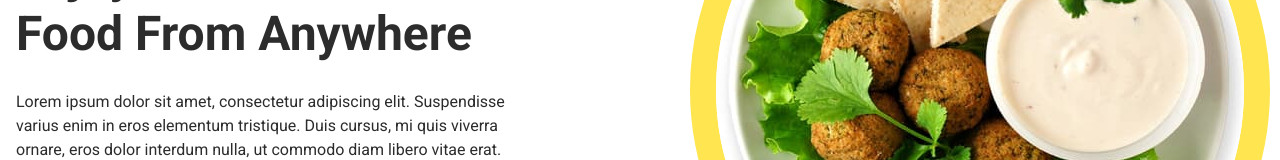
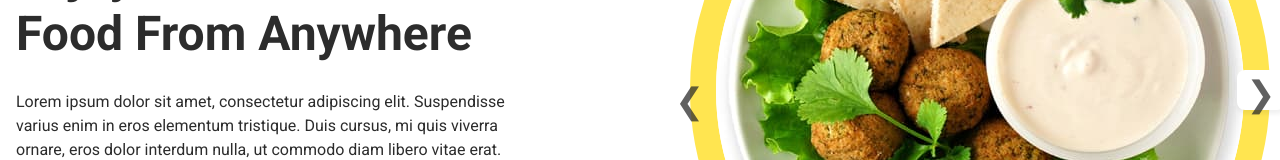
Before and after one commit to Alex1Go/foodsta, a plain HTML site: page index.html in a window 1280 px wide. Shown: the part 284-444 px from the top of the page. Drawn offline with nearby package versions, Linux system fonts and the light colour scheme.

Commit message:
как то

```diff
--- a/css/styles.css
+++ b/css/styles.css
@@ -141,6 +141,35 @@ body {
 
 }
 
+.slick-prev::before {
+    content: '\276E';
+    color: #2C2C2C;
+    font-size: 35px;
+}
+
+.slick-prev {
+    left: -15px;
+    z-index: 2;
+
+}
+
+.slick-next::before {
+    content: '\276F';
+    color: #2C2C2C;
+    font-size: 35px;
+    line-height: 1;
+}
+
+.slick-next {
+    right: -15px;
+    background: #FFFFFF;
+    box-shadow: 0px 4px 4px rgba(0, 0, 0, 0.06);
+    border-radius: 8px;
+    width: 48px;
+    height: 40px;
+}
+
+.slick-arrow {}
 
 /* ===== Offerings ===== */
 
--- a/index.html
+++ b/index.html
@@ -56,12 +56,8 @@
                     </p>
                     <button class="btn" type="button">Order Now</button>
                 </div>
-                <!-- <button>
-                    <svg class="hero-svg" width="48" height="40">
-                        <use href="./img/svg.svg#clickl"></use>
-                    </svg>
-                </button> -->
-                <div class="slider fade">
+                <div class="slider">
+                    <div class="fade">
                         <div>
                             <img class="hero-img" src="./img/eat1.jpg" alt="food" width="580" height="580" />
                         </div>
@@ -72,11 +68,7 @@
                             <img class="hero-img" src="./img/eat3.jpg" alt="food" width="580" height="580" />
                         </div>
                     </div>
-                <!-- <button>
-                    <svg width="32" height="32">
-                        <use href="./img/svg.svg#clickr"></use>
-                    </svg>
-                </button> -->
+                </div>
             </div>
         </section>
         <!--/Hero section-->
```
Also changed, not shown: img/clickl.svg (added), img/qwert.svg (added), img/symbol-defs.svg (added). Lines whose indentation alone changed are shown as unchanged.
